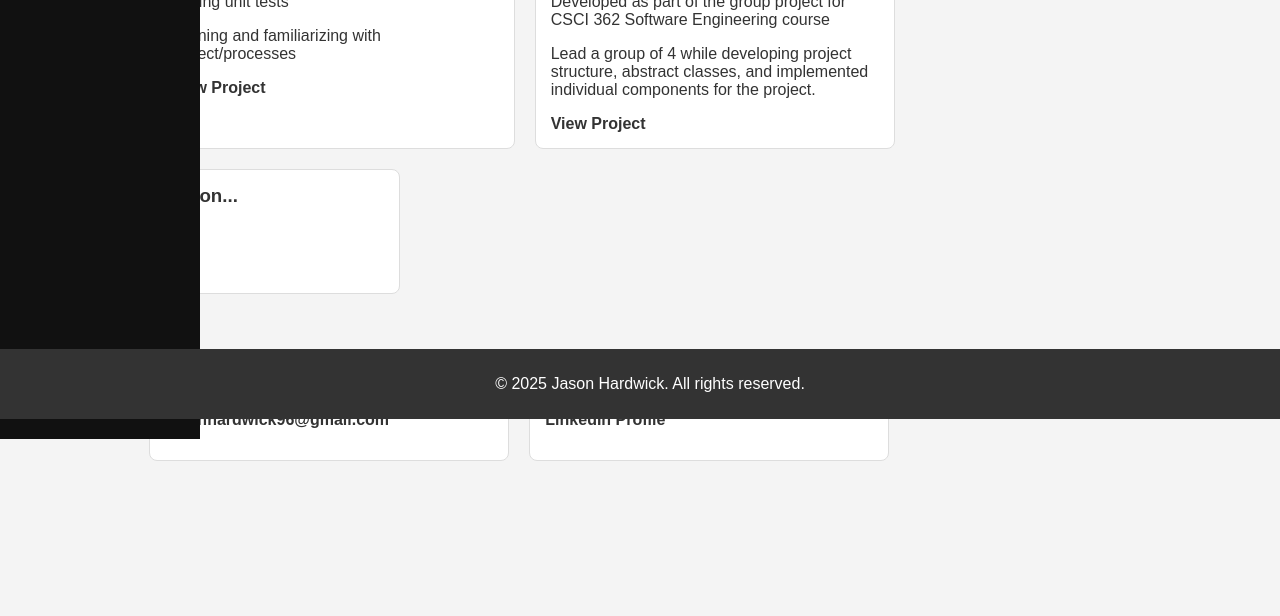
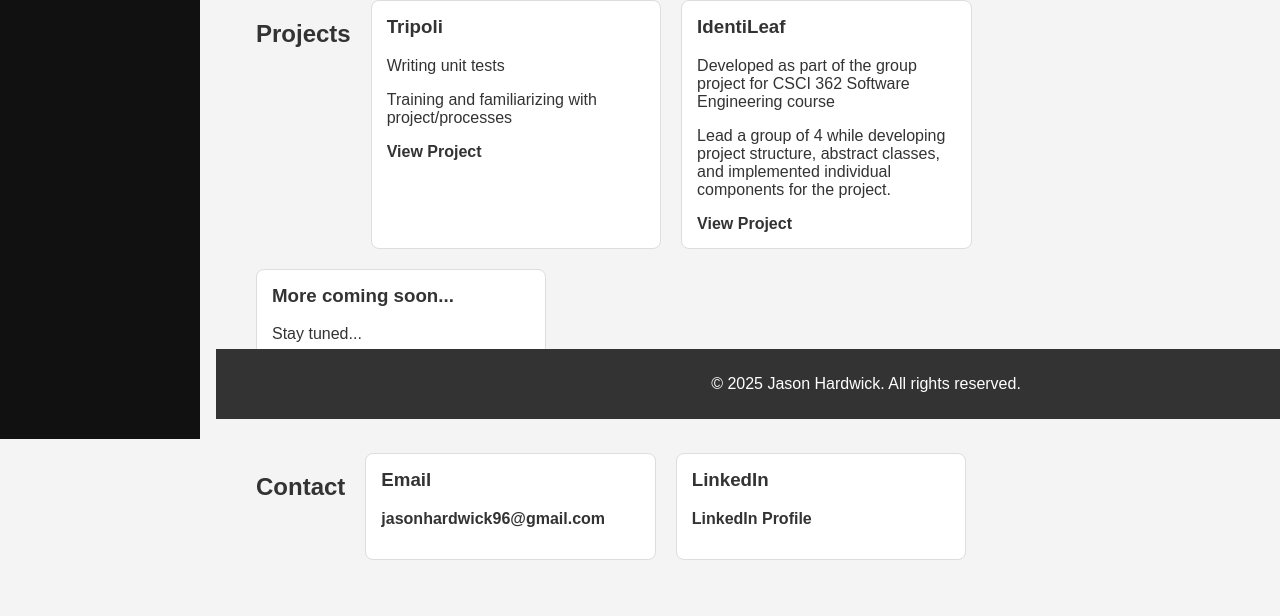
Before and after one commit to JsonHrdwick/JsonHrdwick.github.io, a plain HTML site: page index.html in a window 1280 px wide. Shown: the part 381-997 px from the top of the page. Before the commit the page ends 882 px from the top, so only its background shows below. Drawn offline with Linux system fonts and the light colour scheme.

Commit message:
Update index.html

```diff
--- a/index.html
+++ b/index.html
@@ -10,7 +10,7 @@
 
 <body>
     <div id="sidebar-container"></div>
-    <div id="main>
+    <div id="main">
     <header>
         <h1>Jason Hardwick</h1>
         <p>Welcome to my personal website</p>
```
